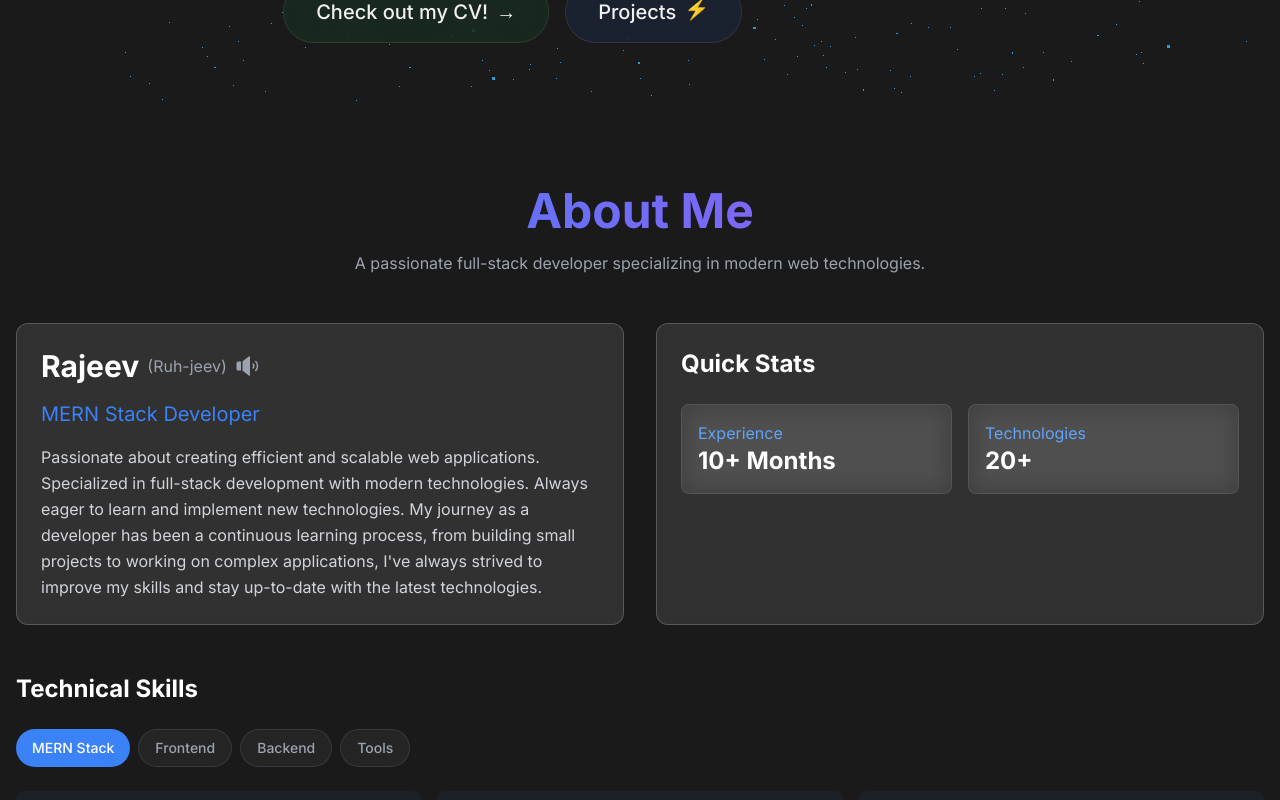
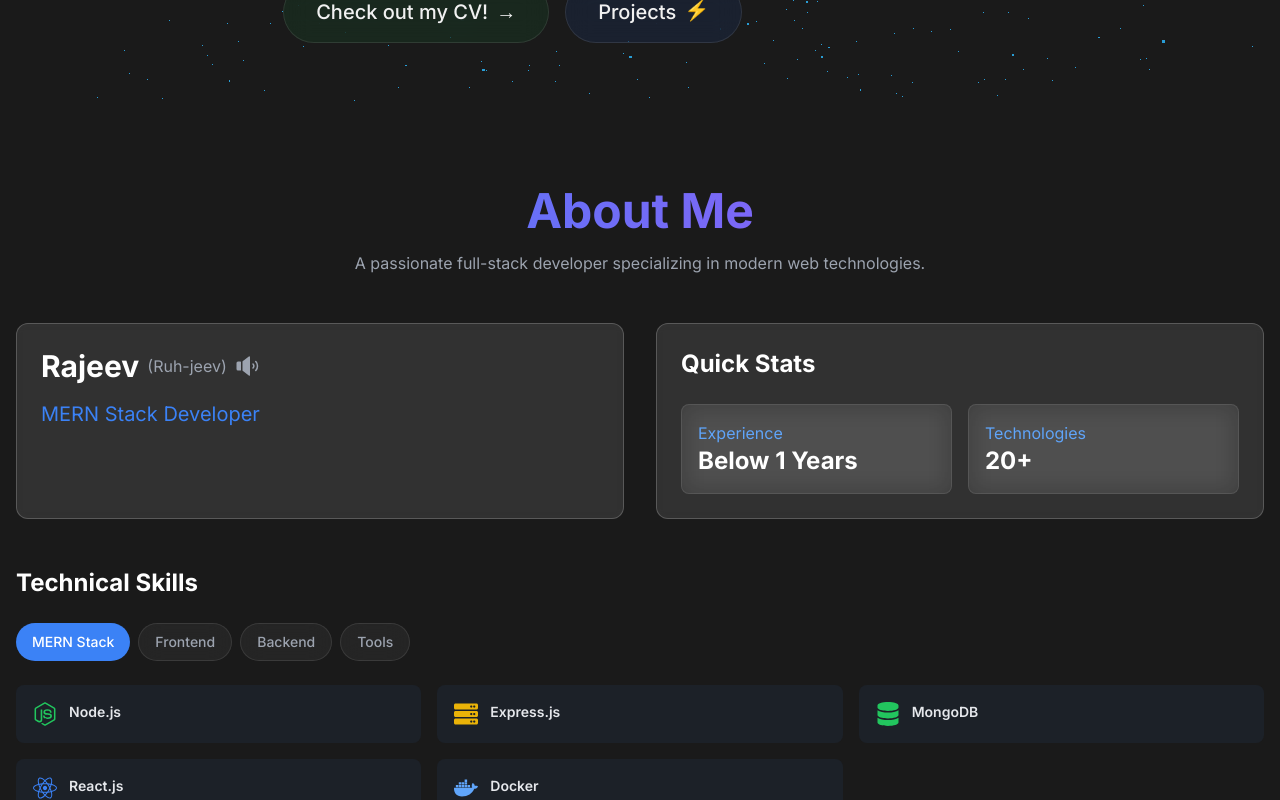
Before and after one commit to razeevascx/Portfolio, a React (Vite) app: page / in a window 1280 px wide. Shown: the part 699-1499 px from the top of the page. Built offline with nearby package versions, Linux system fonts and the light colour scheme.

Commit message:
Update About.jsx

```diff
--- a/src/components/About/About.jsx
+++ b/src/components/About/About.jsx
@@ -84,12 +84,12 @@ const About = () => {
               </motion.button>
             </div>
             <h3 className="text-xl text-blue-500 mb-4">MERN Stack Developer</h3>
-            <p className="text-gray-300 leading-relaxed">
+{/*             <p className="text-gray-300 leading-relaxed">
   Passionate about creating efficient and scalable web applications.
               Specialized in full-stack development with modern technologies.
               Always eager to learn and implement new technologies.
               My journey as a developer has been a continuous learning process, from building small projects to working on complex applications, I've always strived to improve my skills and stay up-to-date with the latest technologies.
-            </p>
+            </p> */}
           </motion.div>
 
           {/* Quick Stats */}
@@ -103,7 +103,7 @@ const About = () => {
             <div className="grid grid-cols-2 gap-4">
               <div className="p-4 glass-card rounded-lg">
                 <h4 className="text-blue-400">Experience</h4>
-                <p className="text-2xl font-bold text-white">10+ Months</p>
+                <p className="text-2xl font-bold text-white">Below 1 Years</p>
               </div>
               {/* <div className="p-4 glass-card rounded-lg"> */}
                 {/* <h4 className="text-blue-400">Projects</h4>
```
